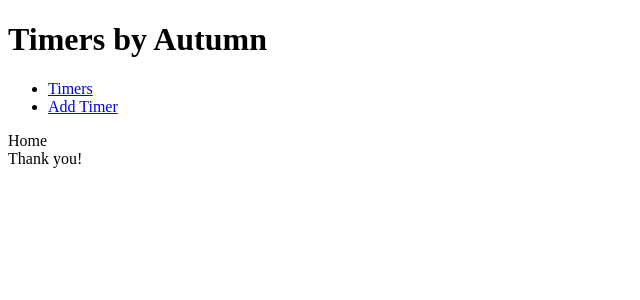
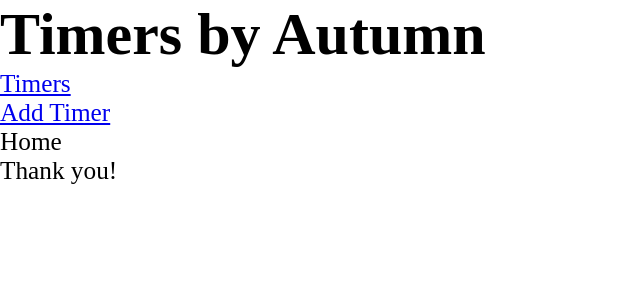
Before and after one commit to prof-tejera/assignment-2-chao-mu, a React (Vite) app: page / in a window 1280 px wide. Shown: the top 300 px of the page, without its empty margins (0-640 px from the left). Built offline with nearby package versions, Linux system fonts and the light colour scheme.

Commit message:
bring in css reset and default font sizes

```diff
--- a/src/index.css
+++ b/src/index.css
@@ -0,0 +1,41 @@
+/* CSS Reset */
+*,
+*::before,
+*::after {
+  margin: 0;
+  padding: 0;
+  box-sizing: border-box;
+}
+
+:root {
+  /* Fluid font sizes calculated with https://www.fluid-type-scale.com/ */
+  --font-size-sm: clamp(0.8rem, 0.17vw + 0.76rem, 0.89rem);
+  --font-size-base: clamp(1rem, 0.34vw + 0.91rem, 1.19rem);
+  --font-size-md: clamp(1.25rem, 0.61vw + 1.1rem, 1.58rem);
+  --font-size-lg: clamp(1.56rem, 1vw + 1.31rem, 2.11rem);
+  --font-size-xl: clamp(1.95rem, 1.56vw + 1.56rem, 2.81rem);
+  --font-size-xxl: clamp(2.44rem, 2.38vw + 1.85rem, 3.75rem);
+  --font-size-xxxl: clamp(3.05rem, 3.54vw + 2.17rem, 5rem);
+}
+
+body {
+  font-size: var(--font-size-md);
+}
+
+h1 {
+  font-size: var(--font-size-xxl);
+}
+
+h2 {
+  font-size: var(--font-size-xl);
+}
+
+h3 {
+  font-size: var(--font-size-lg);
+}
+
+h4,
+h5,
+h6 {
+  font-size: var(--font-size-md);
+}
```
